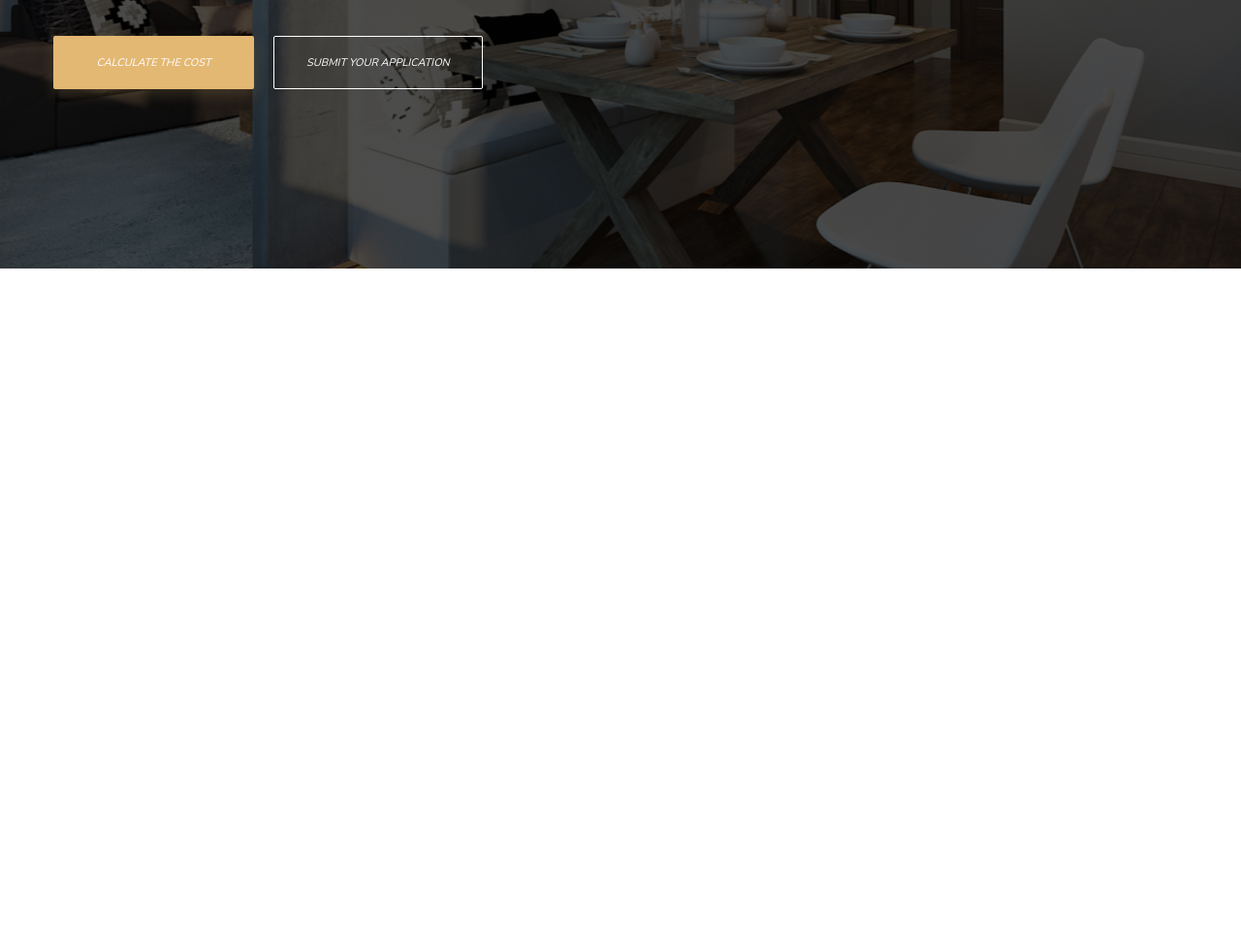
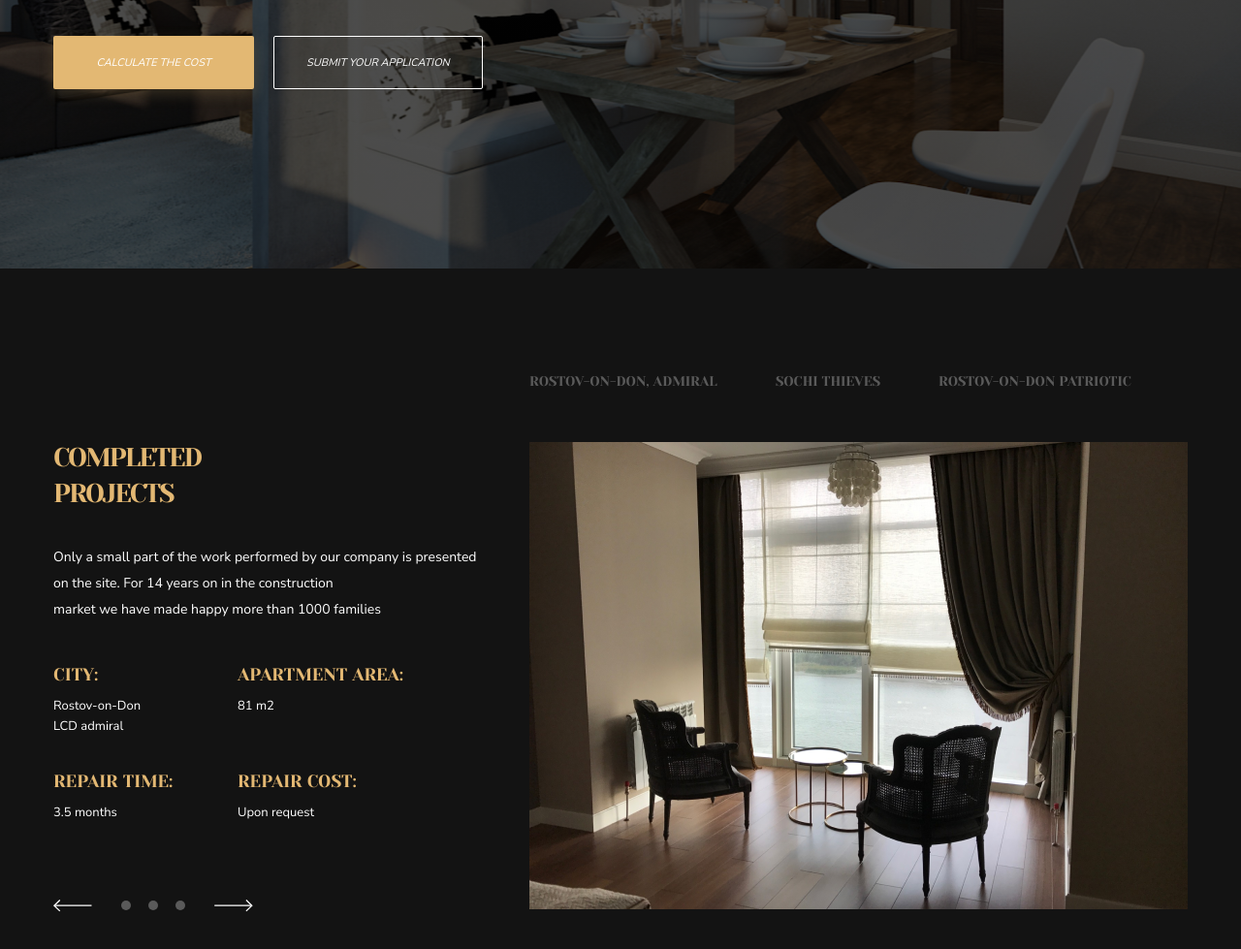
Before and after one commit to ReyChart/PR03-RepairDesignProject, a plain HTML site: page index.html in a window 1280 px wide. Shown: the part 513-1492 px from the top of the page at 97% size. Before the commit the page ends 800 px from the top, so only its background shows below. Drawn offline with Linux system fonts and the light colour scheme.

Commit message:
Added new block 'Projects' and image

```diff
--- a/index.html
+++ b/index.html
@@ -59,7 +59,53 @@
         </section>
         <section class="projects">
             <div class="container">
-
+                <div class="projects__wrapper">
+                    <div class="projects__info">
+                        <h2 class="projects__title">Completed projects</h2>
+                        <p class="projects__text">Only a small part of the work performed by our company is presented on the site. For 14 years on in the construction <br> market we have made happy more than 1000 families</p>
+                        <div class="projects__specification">
+                            <div class="projects__specification-info">
+                                <h3 class="projects__specification-title">City:</h3>
+                                <p class="projects__specification-text">Rostov-on-Don LCD admiral</p>
+                            </div>
+                            <div class="projects__specification-info">
+                                <h3 class="projects__specification-title">Apartment area:</h3>
+                                <p class="projects__specification-text">81 m2</p>
+                            </div>
+                            <div class="projects__specification-info">
+                                <h3 class="projects__specification-title">Repair time:</h3>
+                                <p class="projects__specification-text">3.5 months</p>
+                            </div>
+                            <div class="projects__specification-info">
+                                <h3 class="projects__specification-title">Repair Cost:</h3>
+                                <p class="projects__specification-text">Upon request</p>
+                            </div>
+                        </div>
+                        <div class="projects__switch">
+                            <img src="./icons/left-arrow.svg" alt="left arrow" class="projects__arrow">
+                            <div class="projects__dote">
+                                <div class="projects__dote_circle"></div>
+                                <div class="projects__dote_circle"></div>
+                                <div class="projects__dote_circle"></div>
+                            </div>
+                            <img src="./icons/right-arrow.svg" alt="right arrow" class="projects__arrow">
+                        </div>
+                    </div>
+                    <div class="projects__screen">
+                        <ul class="projects__list">
+                            <li class="projects__item">
+                                <a href="./index.html" class="projects__link">Rostov-on-Don, Admiral</a>
+                            </li>
+                            <li class="projects__item">
+                                <a href="./index.html" class="projects__link">Sochi Thieves</a>
+                            </li>
+                            <li class="projects__item">
+                                <a href="./index.html" class="projects__link">Rostov-on-Don Patriotic</a>
+                            </li>
+                        </ul>
+                        <img src="./pictures/presentation_image.png" alt="wicker chairs near the window" class="projects__image">
+                    </div>
+                </div>
             </div>
         </section>
     </main>
--- a/styles/style.css
+++ b/styles/style.css
@@ -15,12 +15,12 @@ body {
     color: #363636;
     font-weight: 400;
 }
-/* 'Yeseva One', cursive; */
 
 :root {
     --light-color: #FFFFFF;
     --dark-color: #131313;
     --text-btn-color: #E3B873;
+    --text-itm-color: rgba(255, 255, 255, 0.3);
 }
 
 .container {
@@ -162,3 +162,113 @@ body {
     box-shadow: none;
     border: 1px solid var(--light-color);
 }
+
+/* section PROJECTS settings */
+
+.projects {
+    background-color: var(--dark-color);
+}
+
+.projects__wrapper {
+    display: flex;
+    justify-content: space-between;
+    padding-top: 107px;
+    padding-bottom: 416px;
+}
+
+.projects__info {
+    align-self: flex-end;
+}
+
+.projects__title {
+    max-width: 253px;
+    font-family: 'Yeseva One', 'Arial', cursive;
+    font-size: 27px;
+    color: var(--text-btn-color);
+    line-height: 37px;
+    letter-spacing: -0.07em;
+    text-transform: uppercase;
+    margin-bottom: 34px;
+}
+
+.projects__text {
+    max-width: 442px;
+    color: var(--light-color);
+    line-height: 27px;
+    margin-bottom: 42px;
+}
+
+.projects__specification {
+    display: grid;
+    grid-template-columns: 156px 213px;
+    grid-template-rows: auto;
+    gap: 34px;
+    margin-bottom: 79px;
+}
+
+.projects__specification-title {
+    font-family: 'Yeseva One', 'Arial', cursive;
+    font-size: 1.125rem;
+    color: var(--text-btn-color);
+    line-height: 25px;
+    text-transform: uppercase;
+    margin-bottom: 9px;
+}
+
+.projects__specification-text {
+    max-width: 100px;
+    font-size: 13px;
+    color: var(--light-color);
+    line-height: 21px;
+}
+
+.projects__switch {
+    display: flex;
+    align-items: center;
+    gap: 30px;
+}
+
+.projects__arrow {
+    max-width: 40px;
+    cursor: pointer;
+}
+
+.projects__dote {
+    display: flex;
+    gap: 18px;
+}
+
+.projects__dote_circle {
+    width: 10px;
+    height: 10px;
+    border-radius: 50%;
+    background: var(--text-itm-color);
+    cursor: pointer;
+    transition: background-color .2s linear;
+}
+
+.projects__dote_circle:hover {
+    background-color: var(--light-color);
+}
+
+.projects__list {
+    display: flex;
+    gap: 60px;
+    margin-bottom: 53px;
+}
+
+.projects__link {
+    font-family: 'Yeseva One', 'Arial', cursive;
+    color: var(--text-itm-color);
+    line-height: 19px;
+    text-transform: uppercase;
+    text-decoration: none;
+    cursor: pointer;
+    transition: color .2s linear;
+}
+
+.projects__link:hover {
+    color: var(--text-btn-color);
+    padding-bottom: 7px;
+    border-bottom: 1px solid var(--text-btn-color);
+}
```
Also changed, not shown: icons/left-arrow.svg (added), icons/right-arrow.svg (added).
